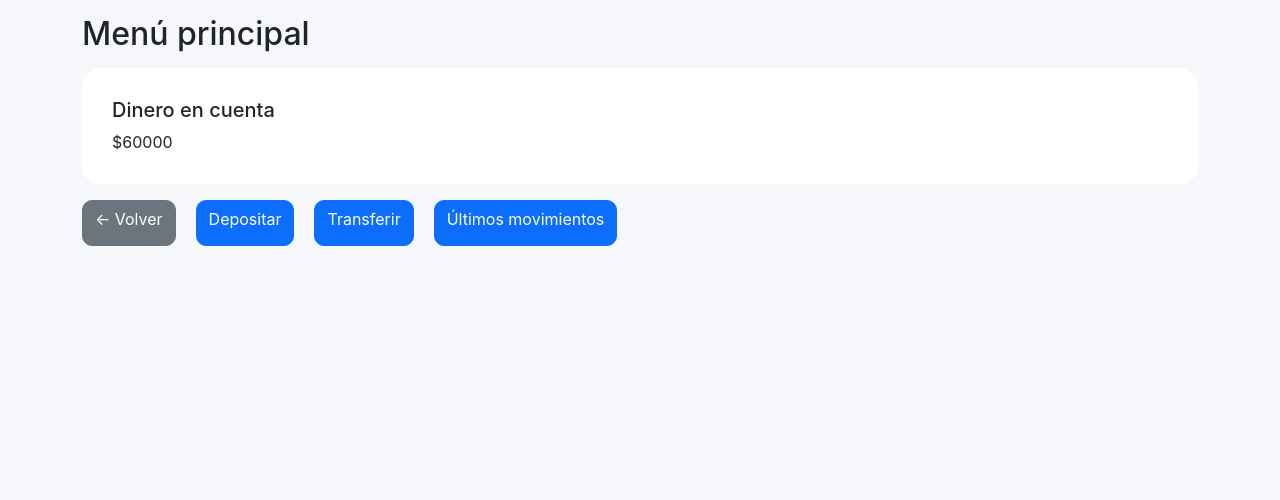
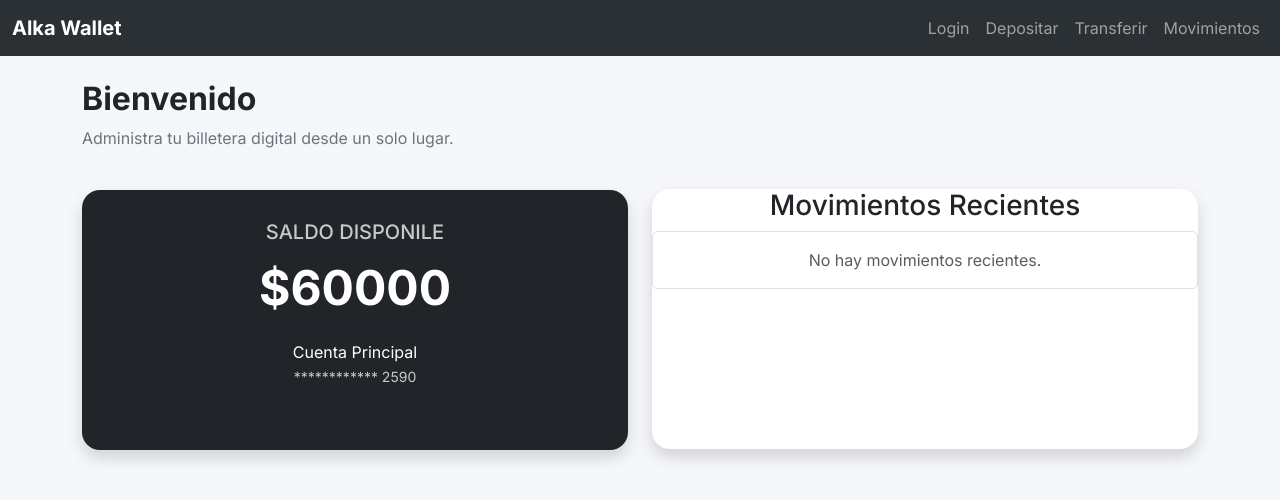
Before and after one commit to aonxi/alke-wallet, a plain HTML site: page menu.html in a window 1280 px wide. Drawn offline with nearby package versions, Linux system fonts and the light colour scheme; files that its build step writes are made by us from their sources.

Commit message:
actualizar interfaz de menu, mejorar estructura

```diff
--- a/assets/css/style.css
+++ b/assets/css/style.css
@@ -69,14 +69,13 @@ body {
   margin-bottom: 15px;
 }
 
-/* menu html */
+/* ======== MENU ======== */
 
-/* otra forma de separa contenido pero en
- forma de erencia  */
+#saldo-total {
+  font-size: 3rem;
+  font-weight: 700;
+}
 
-.menu>* {
-  margin-top: 15px;
-}
 
 /* deposit html */
 
--- /dev/null
+++ b/assets/js/menu.js
@@ -0,0 +1,93 @@
+$(document).ready(function () {
+
+  mostrarSaldo();
+  latestMoves();
+
+  $("#logout").click(function () {
+
+    $("#alert-bootstrap").html(`
+            <div class="alert alert-info">
+                Cerrando sesión...
+            </div>
+        `);
+
+    setTimeout(() => {
+
+      window.location.href = "login.html";
+
+    }, 1500);
+
+  });
+
+});
+
+//actualizar saldo y mostrarlo
+
+function mostrarSaldo() {
+
+  let saldo = Number(localStorage.getItem("saldo"));
+
+  if (!saldo) {
+
+    saldo = 60000;
+
+    localStorage.setItem("saldo", saldo);
+
+  }
+
+  if (saldo !== null) {
+    $("#saldo-total").text("$" + saldo)
+  }
+
+}
+
+//==============================
+// Mostrar movimientos recientes
+//==============================
+
+function latestMoves() {
+
+  let allMovements = JSON.parse(localStorage.getItem("movementHistory")) || [];
+
+  let lastMovements = allMovements.reverse().slice(0, 3);
+
+  $("#movementsList").html("");
+
+  if (lastMovements.length === 0) {
+    $("#movementsList").append(`
+            <li class="list-group-item text-muted text-center py-3">
+                No hay movimientos recientes.
+            </li>
+        `);
+    return; // Detiene la ejecución aquí si está vacío
+  }
+
+  $.each(lastMovements, function (index, item) {
+
+    $("#movementsList").append(`
+            <li class="list-group-item">
+                <span class="fw-medium">${item.concepto} - </span>
+                <span class="fw-bold">$${item.monto}</span>
+            </li>
+        `);
+
+  });
+
+}
+
+//==============================
+// Funcion de links
+//==============================
+
+function redirigir(destino, nombre) {
+
+  $("#alert-container").html(`
+    <div class="alert alert-info text-center">
+    redirigiendo a: ${nombre}
+    </div>
+    `);
+
+  setTimeout(() => {
+    window.location.href = destino;
+  }, 2000)
+}
--- a/java/menu.js
+++ /dev/null
@@ -1,22 +0,0 @@
-
-function redirigir(destino, nombre) {
-
-  $("#alert-container").html(`
-    <div class="alert alert-info">
-    redirigiendo a: ${nombre}
-    </div>
-    `);
-
-  setTimeout(() => {
-    window.location.href = destino;
-  }, 2000)
-}
-
-$(document).ready(function () {
-
-  let saldo = localStorage.getItem("saldo");
-
-  if (saldo !== null) {
-    $("#saldo-total").text("$" + saldo)
-  }
-})
--- a/menu.html
+++ b/menu.html
@@ -4,40 +4,116 @@
 <head>
   <meta charset="UTF-8">
   <meta name="viewport" content="width=device-width, initial-scale=1.0">
-  <title>Document</title>
+  <title>Alke Wallet | menú</title>
+
+  <!-- fonts de google -->
+
+  <link rel="preconnect" href="https://fonts.googleapis.com">
+  <link rel="preconnect" href="https://fonts.gstatic.com" crossorigin>
+  <link
+    href="https://fonts.googleapis.com/css2?family=Inter:ital,opsz,wght@0,14..32,100..900;1,14..32,100..900&display=swap"
+    rel="stylesheet">
+
   <!-- bootstrap -->
   <link href="https://cdn.jsdelivr.net/npm/bootstrap@5.3.8/dist/css/bootstrap.min.css" rel="stylesheet"
     integrity="sha384-sRIl4kxILFvY47J16cr9ZwB07vP4J8+LH7qKQnuqkuIAvNWLzeN8tE5YBujZqJLB" crossorigin="anonymous">
 
   <!-- css -->
-  <link rel="stylesheet" href="css/style.css">
+  <link rel="stylesheet" href="assets/css/style.css">
 
 </head>
 
-<body class="menu container">
+<body class="menu-container">
+
+  <!-- barra de navegación -->
+
   <header>
-    <h2>Menú principal</h2>
+
+    <nav data-bs-theme="dark" class=" navbar navbar-expand-lg bg-body-tertiary">
+      <div class="container-fluid">
+
+        <span class="navbar-brand fw-bold" href="#">Alka Wallet</span>
+
+        <button class="navbar-toggler" type="button" data-bs-toggle="collapse" data-bs-target="#navbarSupportedContent"
+          aria-controls="navbarSupportedContent" aria-expanded="false" aria-label="Toggle navigation">
+          <span class="navbar-toggler-icon"></span>
+        </button>
+
+        <div class="collapse navbar-collapse" id="navbarSupportedContent">
+
+          <ul class="navbar-nav ms-auto mb-2 mb-lg-0">
+
+            <li class="nav-item">
+              <a onclick="redirigir('login.html', 'login')" class="nav-link" aria-current="page" href="#">Login</a>
+            </li>
+
+            <li class="nav-item">
+              <a onclick="redirigir('deposit.html', 'depositar')" class="nav-link" href="#">Depositar</a>
+            </li>
+
+            <li class="nav-item">
+              <a onclick="redirigir('sendmoney.html', 'transferir')" class="nav-link" href="#">Transferir</a>
+            </li>
+
+            <li class="nav-item">
+              <a onclick="redirigir('transactions.html', 'últimos movimientos')" class="nav-link"
+                href="#">Movimientos</a>
+            </li>
+
+          </ul>
+        </div>
+
+      </div>
+    </nav>
+
   </header>
+
+  <div class="container py-4">
 
     <div id="alert-container"></div>
 
     <main id="menu-page">
 
-    <div class="card card-menu">
+    <div class="mb-4">
+
+        <h2 class="fw-bold">
+            Bienvenido
+        </h2>
+
+        <p class="text-secondary mb-0">
+            Administra tu billetera digital desde un solo lugar.
+        </p>
+
+    </div>
+      <div class="text-center">
+        <div class="row g-4">
+          <div class="col-12 col-lg-6">
+
+            <div class="card text-bg-dark my-3 shadow h-100">
               <div class="card-body">
-        <h5 class="card-title">Dinero en cuenta</h5>
-        <p id="saldo-total" class="card-text">$60000</p>
+                <h5 class="card-title  opacity-75">SALDO DISPONILE</h5>
+                <p id="saldo-total" class="card-text fw-bold">$60000</p>
+                <p class="mb-0">Cuenta Principal</p>
+                <small class="card-text opacity-75">************ 2590</small>
               </div>
             </div>
 
-    <div class="acciones mt-3">
-      <a onclick="redirigir('index.html', 'login')" class="btn btn-secondary">← Volver</a>
-      <a onclick="redirigir('deposit.html', 'depositar')" class="btn btn-primary">Depositar</a>
-      <a onclick="redirigir('sendmoney.html', 'transferir')" class="btn btn-primary">Transferir</a>
-      <a onclick="redirigir('transactions.html', 'últimos movimientos')" class="btn btn-primary">Últimos movimientos</a>
+          </div>
+          <div class="col-12 col-lg-6">
+
+            <div class="card shadow h-100">
+              <h3>Movimientos Recientes</h3>
+              <ul id="movementsList" class="list-group">
+                <!-- la deje basia ya que se agregaran movimientos desde JavaScript -->
+              </ul>
+            </div>
+          </div>
+        </div>
       </div>
 
     </main>
+
+  </div>
 </body>
 
 <!-- bootstrap js -->
@@ -48,6 +124,6 @@
 <script src="https://code.jquery.com/jquery-4.0.0.min.js"></script>
 
 <!-- js (menu.js) -->
-<script src="java/menu.js"></script>
+<script src="assets/js/menu.js"></script>
 
 </html>
```
Lines whose indentation alone changed are shown as unchanged.
